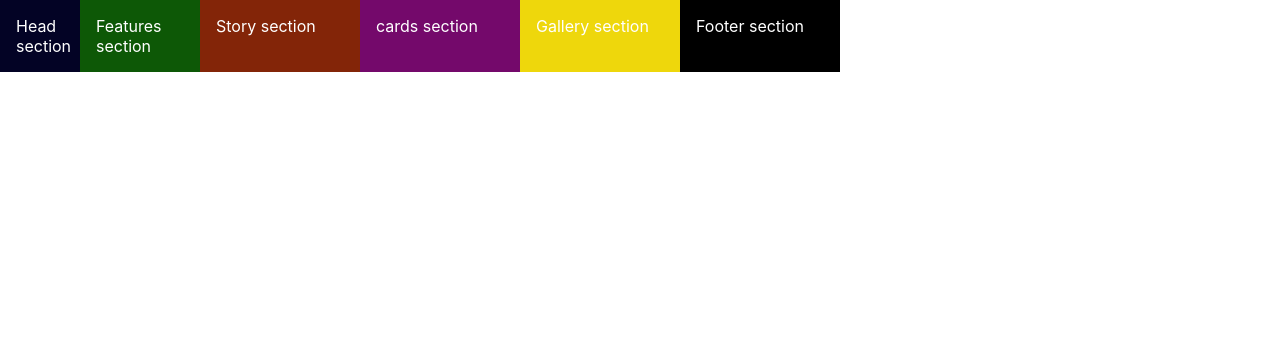
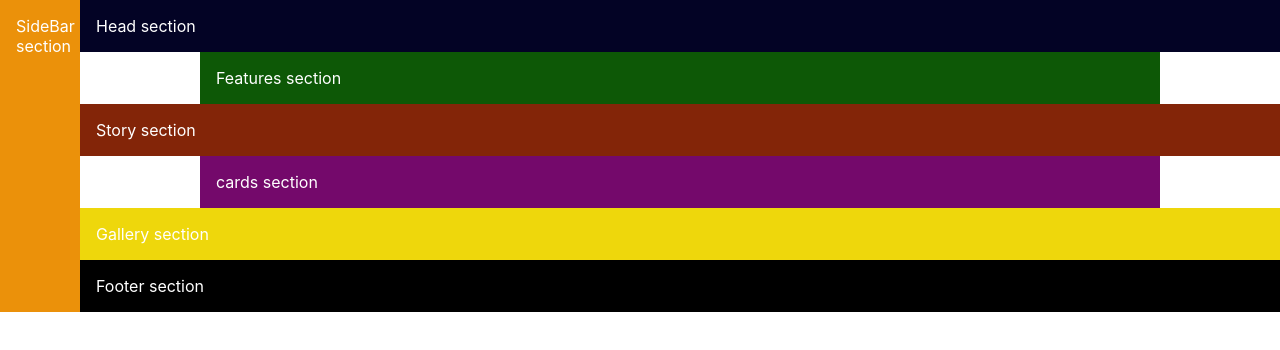
Before and after one commit to ashrofdev/nexter-in-react, a React (Create React App) app: page / in a window 1280 px wide. Shown: the top 350 px of the page. Built offline with nearby package versions, Linux system fonts and the light colour scheme.

Commit message:
creating structure

```diff
--- a/src/App.css
+++ b/src/App.css
@@ -6,24 +6,36 @@
 .head {
   padding: 1rem;
   background-color: rgb(3, 3, 37);
+  grid-column: 2/-1;
+}
+.side-bar {
+  padding: 1rem;
+  background-color: rgb(235, 145, 10);
+  grid-column: 1/2;
+  grid-row: 1/ 9;
 }
 .features {
   padding: 1rem;
   background-color: rgb(13, 88, 6);
+  grid-column: 3/9;
 }
 .story {
   padding: 1rem;
   background-color: rgb(131, 37, 8);
+  grid-column: 2/-1;
 }
 .cards {
   padding: 1rem;
   background-color: rgb(116, 9, 107);
+  grid-column: 3/9;
 }
 .gallery {
   padding: 1rem;
   background-color: rgb(238, 215, 12);
+  grid-column: 2/-1;
 }
 .footer {
   padding: 1rem;
   background-color: rgb(0, 0, 0);
+  grid-column: 2/-1;
 }
--- a/src/App.js
+++ b/src/App.js
@@ -6,12 +6,14 @@ import Story from './components/Story';
 import Cards from './components/Cards';
 import Gallery from './components/Gallery';
 import Footer from './components/Footer';
+import SideBar from './components/SideBar';
 
 
 function App() {
   return (
     <div className="App">
       <Head/>
+      <SideBar/>
       <Features/>
       <Story/>
       <Cards/>
--- /dev/null
+++ b/src/components/SideBar.js
@@ -0,0 +1,11 @@
+import React from 'react';
+
+const SideBar = () => {
+  return (
+    <div className="side-bar">
+      {'SideBar section'}
+    </div>
+  );
+}
+
+export default SideBar;
```
